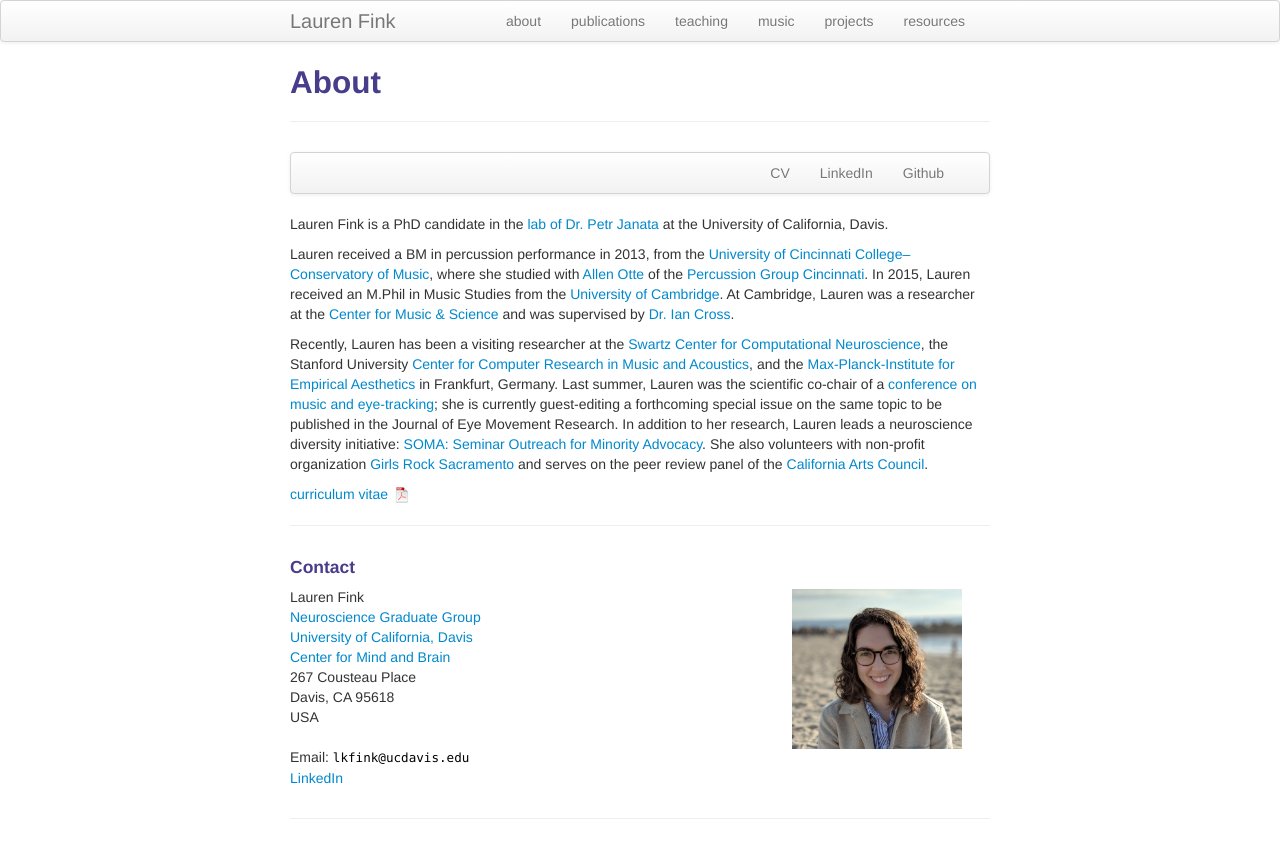
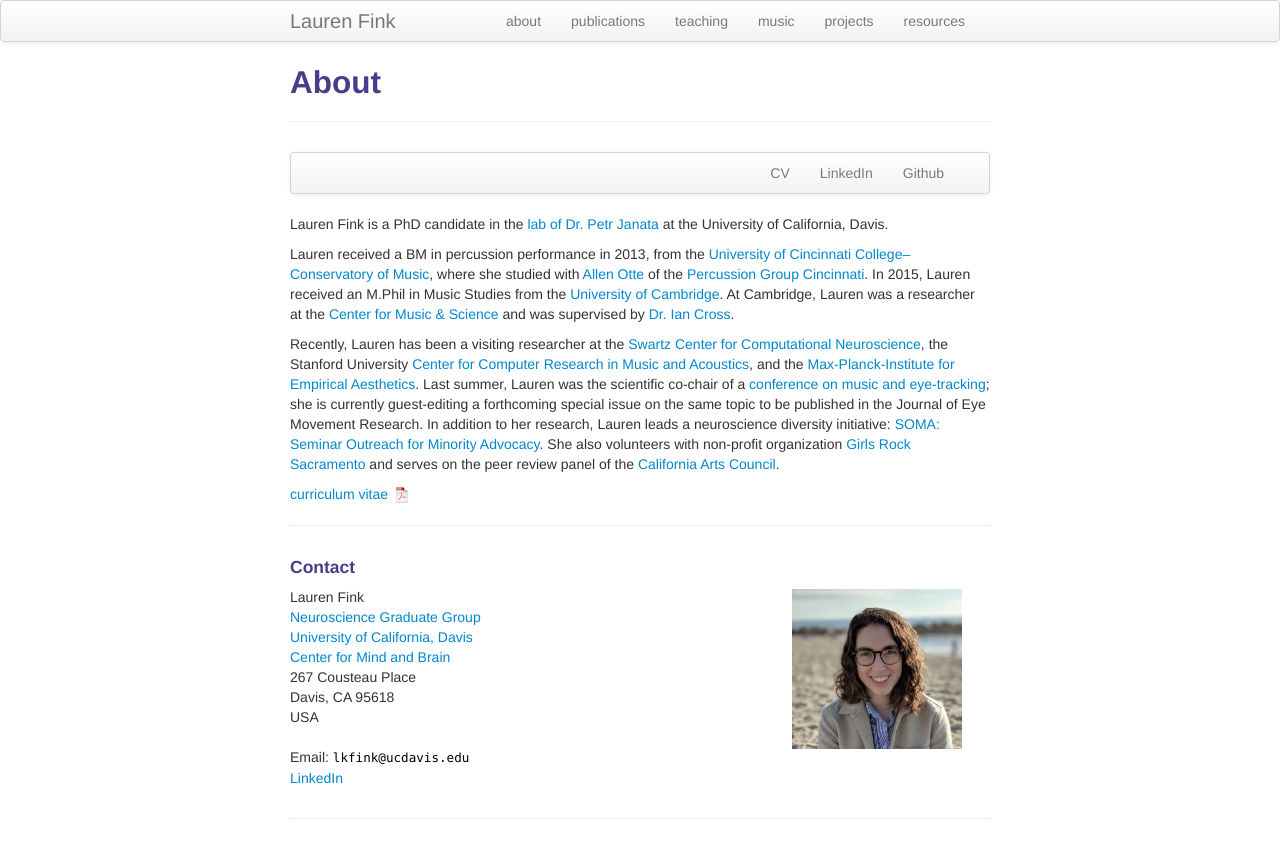
Before and after one commit to lkfink/lkfink.github.io, a Jekyll site: the page built from pages/about.md, in a window 1280 px wide. Shown: the top 858 px of the page. Built offline with Jekyll 4.4.1, drawn with Linux system fonts in a browser that asks for light colours.

Commit message:
remove location

```diff
--- a/pages/about.md
+++ b/pages/about.md
@@ -28,7 +28,7 @@ Lauren Fink is a PhD candidate in the [lab of Dr. Petr Janata](https://atonal.uc
 
 Lauren received a BM in percussion performance in 2013, from the [University of Cincinnati College&ndash;Conservatory of Music](https://ccm.uc.edu/){:target="_blank"}, where she studied with [Allen Otte](http://ccm.uc.edu/about/directory.html?eid=otteac&thecomp=uceprof){:target="_blank"} of the [Percussion Group Cincinnati](http://www.pgcinfo.com/PGC.html){:target="_blank"}. In 2015, Lauren received an M.Phil in Music Studies from the [University of Cambridge](https://www.cam.ac.uk/){:target="_blank"}. At Cambridge, Lauren was a researcher at the [Center for Music & Science](http://cms.mus.cam.ac.uk/){:target="_blank"} and was supervised by [Dr. Ian Cross](http://www.mus.cam.ac.uk/directory/ian-cross){:target="_blank"}.
 
-Recently, Lauren has been a visiting researcher at the [Swartz Center for Computational Neuroscience](https://sccn.ucsd.edu/){:target="_blank"}, the Stanford University [Center for Computer Research in Music and Acoustics](https://ccrma.stanford.edu/){:target="_blank"}, and the [Max-Planck-Institute for Empirical Aesthetics](https://www.aesthetics.mpg.de/institut.html) in Frankfurt, Germany. Last summer, Lauren was the scientific co-chair of a [conference on music and eye-tracking](https://www.aesthetics.mpg.de/institut/veranstaltungen/music-eye-tracking-conference-2017.html){:target="_blank"}; she is currently guest-editing a forthcoming special issue on the same topic to be published in the Journal of Eye Movement Research. In addition to her research, Lauren leads a neuroscience diversity initiative: [SOMA: Seminar Outreach for Minority Advocacy](https://lkfink.github.io/pages/projects.html#SOMA){:target="_blank"}. She also volunteers with non-profit organization [Girls Rock Sacramento](http://www.girlsrocksacramento.com/){:target="_blank"} and serves on the peer review panel of the [California Arts Council](http://www.arts.ca.gov/){:target="_blank"}.
+Recently, Lauren has been a visiting researcher at the [Swartz Center for Computational Neuroscience](https://sccn.ucsd.edu/){:target="_blank"}, the Stanford University [Center for Computer Research in Music and Acoustics](https://ccrma.stanford.edu/){:target="_blank"}, and the [Max-Planck-Institute for Empirical Aesthetics](https://www.aesthetics.mpg.de/institut.html). Last summer, Lauren was the scientific co-chair of a [conference on music and eye-tracking](https://www.aesthetics.mpg.de/institut/veranstaltungen/music-eye-tracking-conference-2017.html){:target="_blank"}; she is currently guest-editing a forthcoming special issue on the same topic to be published in the Journal of Eye Movement Research. In addition to her research, Lauren leads a neuroscience diversity initiative: [SOMA: Seminar Outreach for Minority Advocacy](https://lkfink.github.io/pages/projects.html#SOMA){:target="_blank"}. She also volunteers with non-profit organization [Girls Rock Sacramento](http://www.girlsrocksacramento.com/){:target="_blank"} and serves on the peer review panel of the [California Arts Council](http://www.arts.ca.gov/){:target="_blank"}.
 
 [curriculum vitae ![CV as pdf](icons16/pdf-icon.png)]({{ BASE_PATH }}/assets/fink_cv.pdf){:target="_blank"}
 
```
